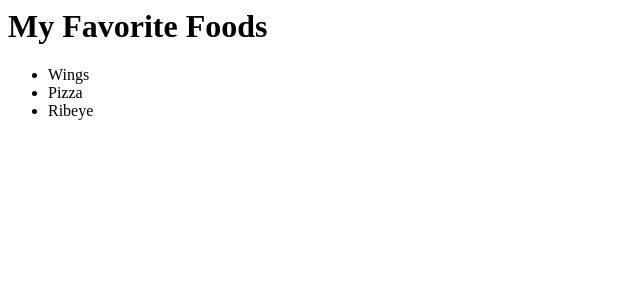
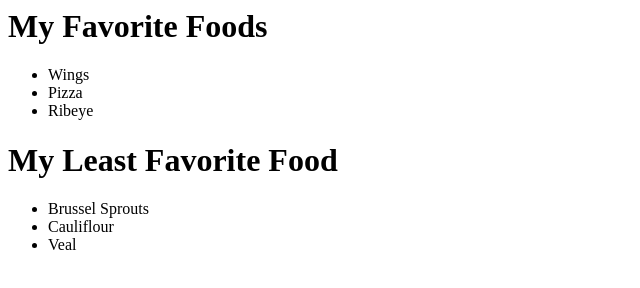
Before and after one commit to AntonioRamirez510/HTML-stretch, a plain HTML site: page index.html in a window 1280 px wide. Shown: the whole page, without its empty margins (0-640 px from the left). Drawn offline with Linux system fonts and the light colour scheme.

Commit message:
added least favorite food list

```diff
--- a/index.html
+++ b/index.html
@@ -9,5 +9,11 @@
             <li>Pizza</li>
             <li>Ribeye</li>
         </ul>
+        <h1>My Least Favorite Food</h1>
+        <ul>
+            <li>Brussel Sprouts</li>
+            <li>Cauliflour</li>
+            <li>Veal</li>
+        </ul>
     </body>
 </html>
```
